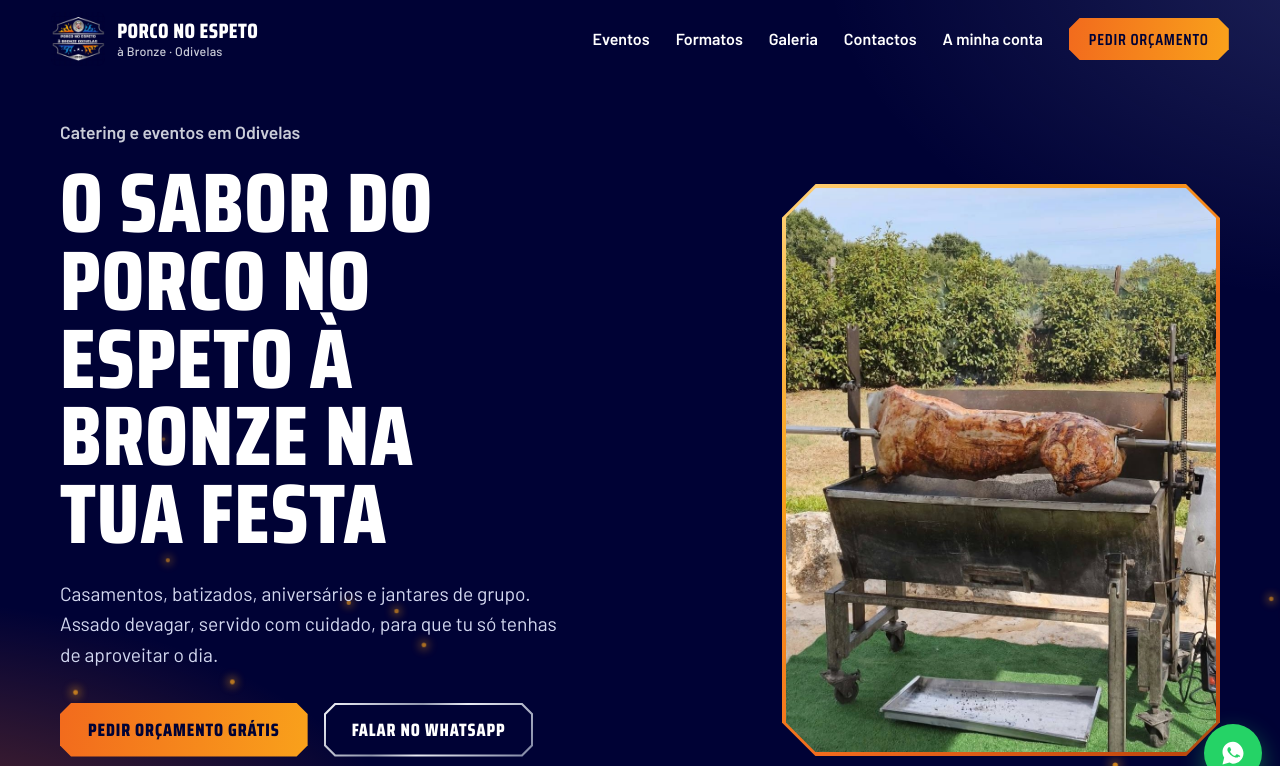
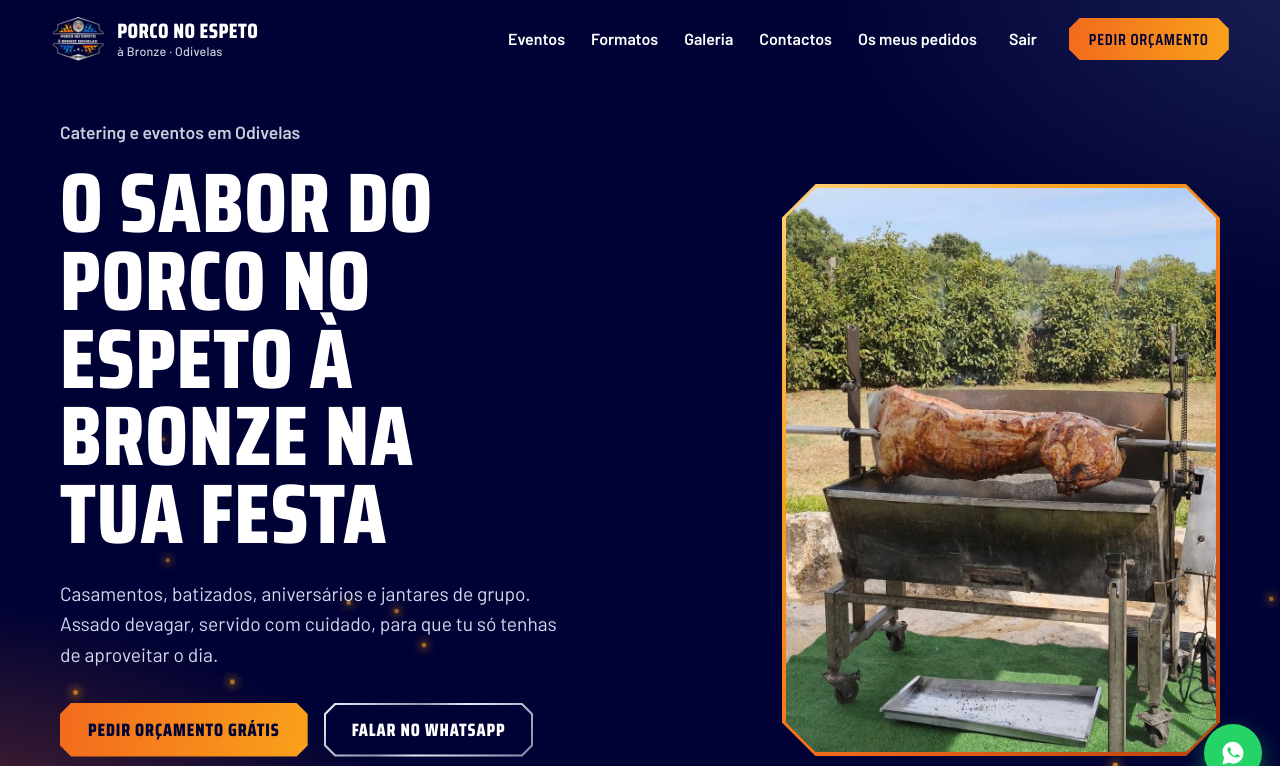
Before and after one commit to guilhermewebstudio-lgtm/porco-no-espeto, a Node server app: template views/index.ejs in a window 1280 px wide. Shown: the top 766 px of the page. Run offline with Node 20, Linux system fonts and the light colour scheme; the template is opened without the code that fills it: most values are stand-ins (such as "Sample title", 1, 10 or a date in 2020).

Commit message:
Cliente com sessão entra no site completo (login leva à página inicial, menu com Os meus pedidos e Sair)
Co-Authored-By: Claude Sonnet 5.5 <noreply@anthropic.com>
Claude-Session: https://claude.ai/code/session_01JM8ZJok1rWoKMbq461oak1

```diff
--- a/conta.js
+++ b/conta.js
@@ -132,7 +132,7 @@ module.exports = function montarConta(d) {
   router.get('/conta/entrar', wrap(async (req, res) => {
     if (semBase(req, res)) return;
     const next = destinoSeguro(req.query.next, '');
-    if (await clienteDaRequest(req)) return res.redirect(next || '/conta');
+    if (await clienteDaRequest(req)) return res.redirect(next || '/');
     const aviso = next.startsWith('/conversa/') ? 'Esta conversa é privada. Entra na tua conta para a ver.' : '';
     res.set('Cache-Control', 'no-store').render('conta-auth', vista(req, 'entrar', { aviso }));
   }));
@@ -148,13 +148,13 @@ module.exports = function montarConta(d) {
       return res.status(401).render('conta-auth', vista(req, 'entrar', { erro: 'Email ou palavra-passe incorretos.', email }));
     }
     iniciarSessao(req, res, c);
-    res.redirect(destinoSeguro(req.body.next, '/conta'));
+    res.redirect(destinoSeguro(req.body.next, '/'));
   }));
 
   // ---------- Criar conta ----------
   router.get('/conta/criar', wrap(async (req, res) => {
     if (semBase(req, res)) return;
-    if (await clienteDaRequest(req)) return res.redirect(destinoSeguro(req.query.next, '/conta'));
+    if (await clienteDaRequest(req)) return res.redirect(destinoSeguro(req.query.next, '/'));
     res.set('Cache-Control', 'no-store').render('conta-auth', vista(req, 'criar'));
   }));
 
@@ -179,7 +179,7 @@ module.exports = function montarConta(d) {
       [nome, email, await hashPassword(password)]
     );
     iniciarSessao(req, res, ins.rows[0]);
-    res.redirect(destinoSeguro(b.next, '/conta'));
+    res.redirect(destinoSeguro(b.next, '/'));
   }));
 
   router.post('/conta/sair', (req, res) => {
@@ -242,7 +242,7 @@ module.exports = function montarConta(d) {
     const novo = await hashPassword(password);
     await getPool().query('UPDATE clientes SET password = $1, reset_hash = NULL, reset_exp = NULL WHERE id = $2', [novo, c.id]);
     iniciarSessao(req, res, { id: c.id, password: novo });
-    res.redirect('/conta');
+    res.redirect('/');
   }));
 
   return { router, iniciar, clienteDaRequest };
--- a/public/css/style.css
+++ b/public/css/style.css
@@ -90,6 +90,9 @@ h1, h2 { text-transform: uppercase; }
 .links a { text-decoration: none; color: #fff; font-weight: 600; font-size: 1rem; }
 .links a:hover { color: var(--flame); }
 .links a.btn:hover { color: var(--ink); }
+.form-sair { margin: 0; }
+.form-sair button { color: #fff; font-weight: 600; font-size: 1rem; }
+.form-sair button:hover { color: var(--flame); }
 .burger { display: none; width: 44px; height: 44px; position: relative; }
 .burger span { position: absolute; left: 10px; right: 10px; height: 2px; background: #fff; transition: transform .3s, top .3s; }
 .burger span:first-child { top: 18px; }
--- a/views/index.ejs
+++ b/views/index.ejs
@@ -35,7 +35,12 @@
       <a href="#formatos">Formatos</a>
       <a href="#galeria">Galeria</a>
       <a href="#contacto">Contactos</a>
-      <a href="/conta" class="link-conta"><%= cliente ? 'A minha conta' : 'Entrar' %></a>
+      <% if (cliente) { %>
+      <a href="/conta" class="link-conta">Os meus pedidos</a>
+      <form method="post" action="/conta/sair" class="form-sair"><button type="submit">Sair</button></form>
+      <% } else { %>
+      <a href="/conta" class="link-conta">Entrar</a>
+      <% } %>
       <a href="#orcamento" class="btn btn-small">Pedir orçamento</a>
     </nav>
     <button class="burger" id="burger" aria-label="Abrir menu" aria-expanded="false"><span></span><span></span></button>
```
Also changed, not shown: views/conta.ejs (+6 -1 lines).
